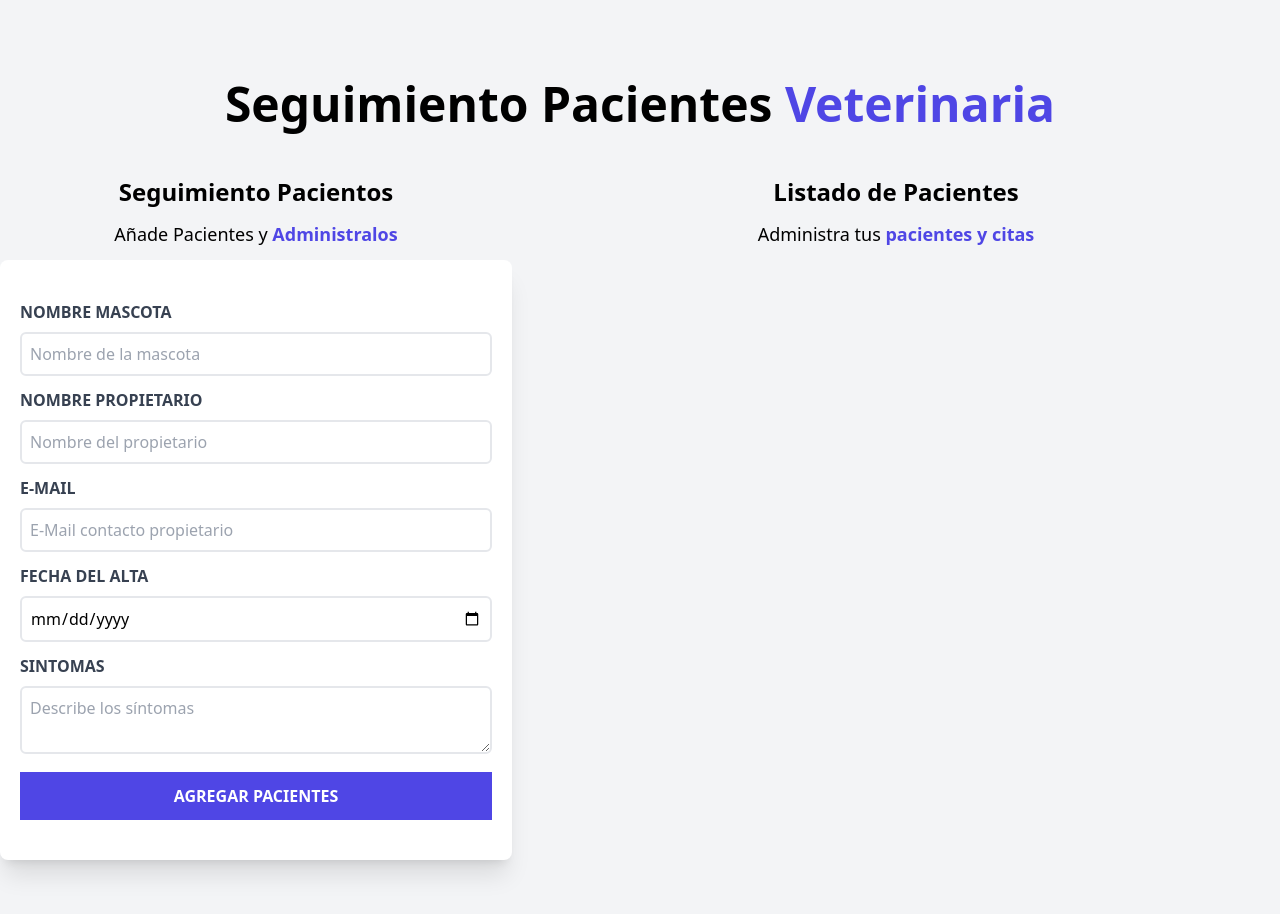
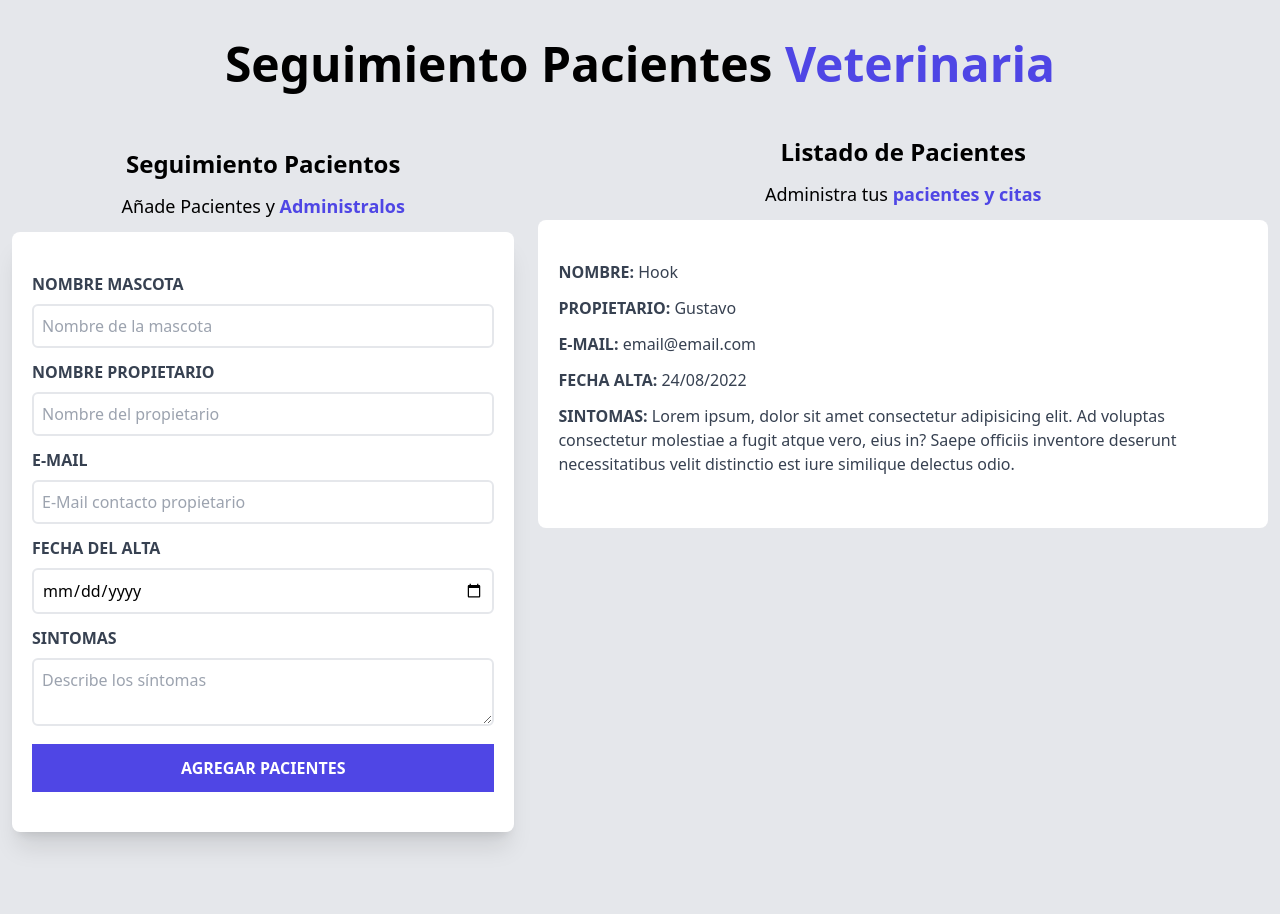
Before and after one commit to komargustavo/citas-react, a React (Vite) app: page / in a window 1280 px wide. Shown: the top 914 px of the page. Built offline with nearby package versions, Linux system fonts and the light colour scheme.

Commit message:
Listado de Pacientes. Pacientes

```diff
--- a/index.html
+++ b/index.html
@@ -6,7 +6,7 @@
     <meta name="viewport" content="width=device-width, initial-scale=1.0" />
     <title> Citas React</title>
   </head>
-  <body class=" bg-gray-100 h-screen">
+  <body class=" bg-gray-200 h-screen">
     <div id="root"></div>
     <script type="module" src="/src/main.jsx"></script>
   </body>
--- a/src/App.jsx
+++ b/src/App.jsx
@@ -5,7 +5,7 @@ import ListadoPacientes from "./components/ListadoPacientes"
 function App() {
 
   return (
-    <div className=" container mx-auto mt-20">
+    <div className=" container mx-auto mt-10">
       <Header />
       <div className=" mt-12 md:flex">
         <Formulario />
--- /dev/null
+++ b/src/Paciente.jsx
@@ -0,0 +1,30 @@
+const Paciente = ()=>{
+
+    return(
+        <div className=" shadow-white m-3 bg-white rounded-lg px-5 py-10 ">
+        <p className="mb-3 font-bold text-gray-700 uppercase">
+          Nombre:{' '}
+          <span className=" font-normal normal-case">Hook</span>
+        </p>
+        <p className="mb-3 font-bold text-gray-700 uppercase">
+          Propietario:{' '}
+          <span className=" font-normal normal-case">Gustavo</span>
+        </p>
+        <p className="mb-3 font-bold text-gray-700 uppercase">
+          E-Mail:{' '}
+          <span className=" font-normal normal-case">email@email.com</span>
+        </p>
+        <p className="mb-3 font-bold text-gray-700 uppercase">
+          Fecha Alta:{' '}
+          <span className=" font-normal normal-case">24/08/2022</span>
+        </p>
+        <p className="mb-3 font-bold text-gray-700 uppercase">
+          Sintomas:{' '}
+          <span className=" font-normal normal-case">Lorem ipsum, dolor sit amet consectetur adipisicing elit. Ad voluptas consectetur molestiae a fugit atque vero, eius in? Saepe officiis inventore deserunt necessitatibus velit distinctio est iure similique delectus odio.</span>
+        </p>
+      </div>
+
+    )
+}
+
+export default Paciente
--- a/src/components/Formulario.jsx
+++ b/src/components/Formulario.jsx
@@ -1,6 +1,6 @@
 const Formulario = () => {
   return (
-    <div className="md:w-1/2 lg:w-2/5 ">
+    <div className="md:w-1/2 lg:w-2/5 m-3">
       <h2 className="font-black text-2xl text-center ">
         Seguimiento Pacientos
       </h2>
--- a/src/components/ListadoPacientes.jsx
+++ b/src/components/ListadoPacientes.jsx
@@ -1,11 +1,14 @@
+import Paciente from "../Paciente";
+
 const ListadoPacientes = () => {
   return (
-    <div className="md:w-1/2 lg:w-3/5">
+    <div className="md:w-1/2 lg:w-3/5 md:h-screen md:overflow-y-scroll">
       <h2 className="text-center font-black text-2xl">Listado de Pacientes</h2>
       <p className="text-lg text-center mt-3 mb-3">
         Administra tus {""}
         <span className="font-bold text-indigo-600">pacientes y citas</span>
       </p>
+      <Paciente />
     </div>
   );
 };
```
